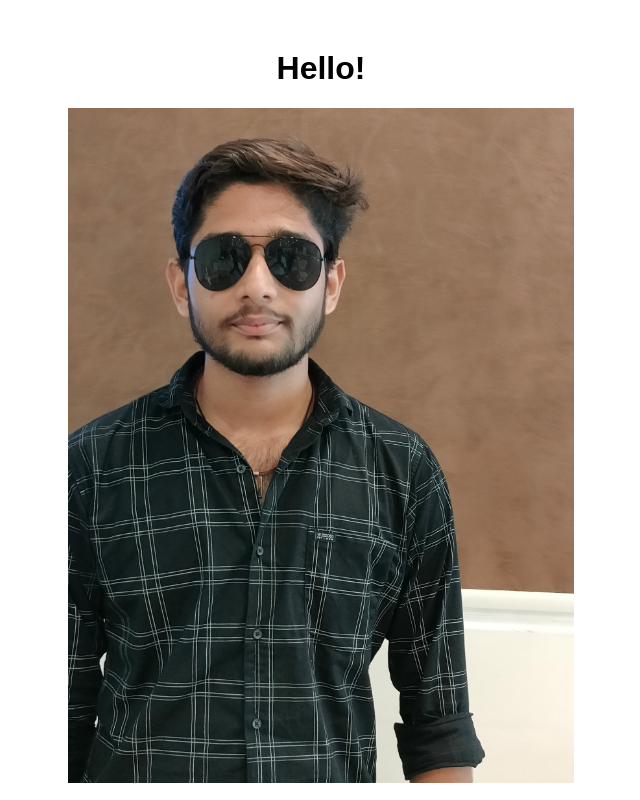
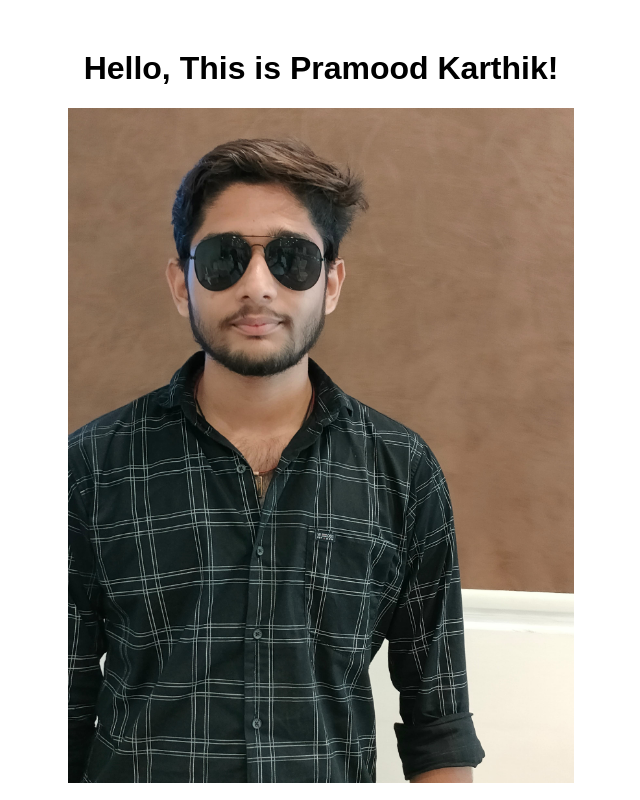
Before and after one commit to PramoodKarthik/IndustryReady_Program, a plain HTML site: page index.html in a window 1280 px wide. Shown: the whole page, without its empty margins (319-959 px from the left). Drawn offline with Linux system fonts and the light colour scheme.

Commit message:
changed the statement

```diff
--- a/index.html
+++ b/index.html
@@ -17,7 +17,7 @@
     </style>
 </head>
 <body>
-    <h1>Hello!</h1>
+    <h1>Hello, This is Pramood Karthik!</h1>
     <img src="fav1.jpg" alt="A greeting image">
 </body>
 </html>
```
